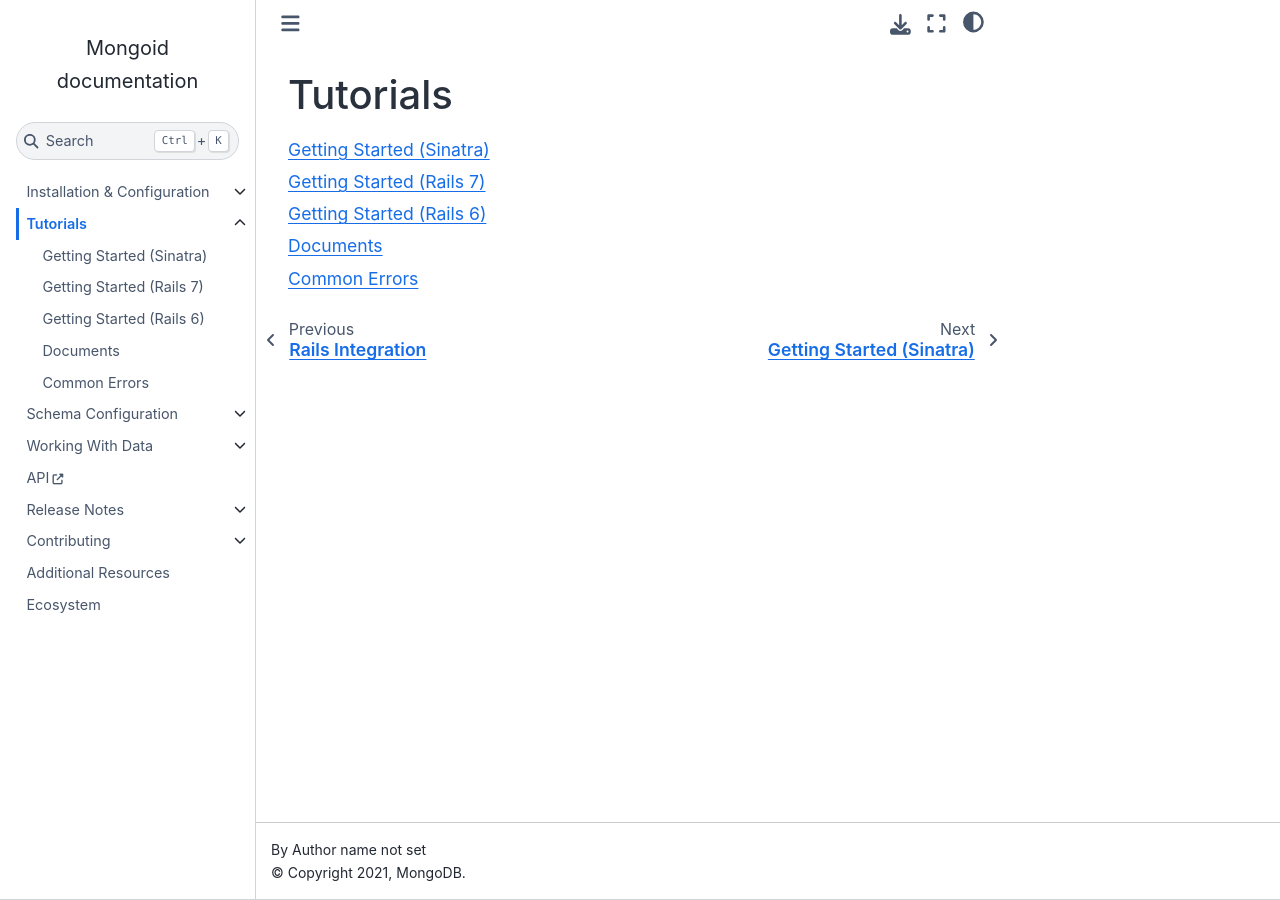
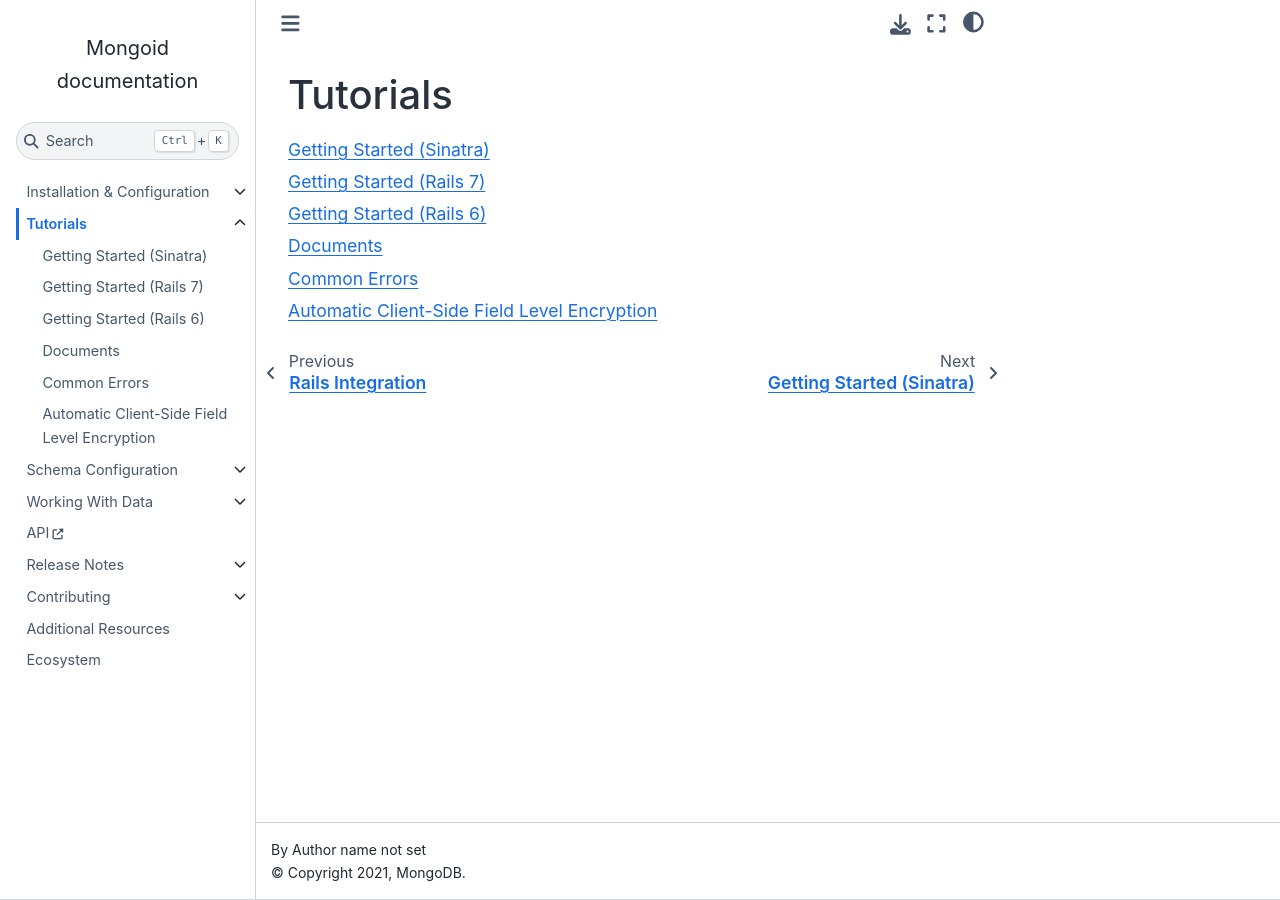
Before and after one commit to i80and/docs-mongoid, a Sphinx documentation site: the page built from docs/tutorials.txt, in a window 1280 px wide. Built offline with Sphinx 7.4.7 and the Sphinx Book theme 1.1.4, drawn with Linux system fonts in a browser that asks for light colours; part of the change alters nothing that is shown.

Commit message:
MONGOID-5588 Add automatic FLE documentation (#5611)
Co-authored-by: Alex Bevilacqua <alex@alexbevi.com>

```diff
--- a/docs/tutorials.txt
+++ b/docs/tutorials.txt
@@ -14,3 +14,4 @@ Tutorials
   tutorials/getting-started-rails6
   tutorials/documents
   tutorials/common-errors
+  tutorials/automatic-encryption
--- /dev/null
+++ b/docs/tutorials/automatic-encryption.txt
@@ -0,0 +1,396 @@
+********************************************
+Automatic Client-Side Field Level Encryption
+********************************************
+
+.. default-domain:: mongodb
+
+.. contents:: On this page
+   :local:
+   :backlinks: none
+   :depth: 2
+   :class: singlecol
+
+
+Since version 4.2 MongoDB supports `Client-Side Field Level Encryption
+(CSFLE) <https://www.mongodb.com/docs/manual/core/csfle/>`_. This is a feature
+that enables you to encrypt data in your application before you send it over the
+network to MongoDB. With CSFLE enabled, no MongoDB product has access to your
+data in an unencrypted form.
+
+You can set up CSFLE using the following mechanisms:
+
+* `Automatic Encryption <https://www.mongodb.com/docs/manual/core/csfle/fundamentals/automatic-encryption/>`_:
+  Enables you to perform encrypted read and write operations without you having
+  to write code to specify how to encrypt fields.
+* `Explicit Encryption <https://www.mongodb.com/docs/manual/core/csfle/fundamentals/manual-encryption/>`_:
+  Enables you to perform encrypted read and write operations through your
+  MongoDB driver's encryption library. You must specify the logic for encryption
+  with this library throughout your application.
+
+Starting with version 9.0, Mongoid supports CSFLE's Automatic Encryption
+feature. This tutorial walks you through the process of setting up and using
+CSFLE in Mongoid.
+
+.. note::
+  This tutorial does not cover all CSLFE features.
+  You can find more information about MongoDB CSFLE in
+  `the server documentation. <https://www.mongodb.com/docs/manual/core/csfle/>`_
+
+.. note::
+  If you want to use explicit FLE, please follow `the Ruby driver documentation.
+  <https://www.mongodb.com/docs/ruby-driver/current/reference/client-side-encryption/#explicit-encryption>`_
+
+
+Installation
+============
+
+You can find the detailed description of how to install the necessary
+dependencies in `the driver documentation. <https://www.mongodb.com/docs/ruby-driver/current/reference/client-side-encryption/#installation>`_
+
+Note the version of the Ruby driver being used in your application and select
+the appropriate steps below:
+
+Install ``libmongocrypt``
+~~~~~~~~~~~~~~~~~~~~~~~~~
+
+This can be done one of two ways.
+
+* Add the `libmongocrypt-helper gem <https://github.com/mongodb/libmongocrypt-helper-ruby>`_ to
+  your ``Gemfile`` or
+* Download the ``libmongocrypt`` `release archive <https://s3.amazonaws.com/mciuploads/libmongocrypt/all/master/latest/libmongocrypt-all.tar.gz>`_,
+  extract the version that matches your operating system, and set the
+  ``LIBMONGOCRYPT_PATH`` environment variable accordingly.
+
+Install the automatic encryption shared library (Ruby driver 2.19+)
+~~~~~~~~~~~~~~~~~~~~~~~~~~~~~~~~~~~~~~~~~~~~~~~~~~~~~~~~~~~~~~~~~~~
+
+If you use the Ruby driver version 2.19 and above the automatic encryption
+shared library should be installed by following the instructions in the
+`MongoDB manual <https://www.mongodb.com/docs/manual/core/queryable-encryption/reference/shared-library/#download-the-automatic-encryption-shared-library>`_.
+
+The steps required are as follows:
+
+1. Navigate to the `MongoDB Download Center <https://www.mongodb.com/try/download/enterprise>`_
+2. From the Version dropdown, select ``x.y.z (current)`` (the latest current version).
+3. In the Platform dropdown, select your platform.
+4. In the Package dropdown, select ``crypt_shared``.
+5. Click Download.
+
+Once extracted, ensure the full path to the library is configured within your
+``mongoid.yml`` as follows:
+
+.. code-block:: yaml
+
+  development:
+    clients:
+      default:
+        options:
+          auto_encryption_options:
+            extra_options:
+              crypt_shared_lib_path: '/path/to/mongo_crypt_v1.so'
+
+Install the ``mongocryptd`` (Ruby driver 2.18 or older)
+~~~~~~~~~~~~~~~~~~~~~~~~~~~~~~~~~~~~~~~~~~~~~~~~~~~~~~~
+
+If you are using an older version of the Ruby driver ``mongocryptd`` will
+need to be installed manually. ``mongocryptd`` comes pre-packaged with
+enterprise builds of the MongoDB server (versions 4.2 and newer).
+For installation instructions, see the `MongoDB manual <https://mongodb.com/docs/manual/reference/security-client-side-encryption-appendix/#installation>`_.
+
+Create a Customer Master Key
+============================
+
+A Customer Master Key (CMK) is used to encrypt Data Encryption Keys.
+The easiest way is to use a locally stored 96-bytes key. You can generate such
+a key using the following Ruby code:
+
+.. code-block:: ruby
+
+  require 'securerandom'
+
+  SecureRandom.hex(48) # => "f54ab...."
+
+Later in this tutorial we assume that the Customer Master Key is
+available from the ``CUSTOMER_MASTER_KEY`` environment variable.
+
+.. warning::
+
+  Using a local master key is insecure. It is recommended that you use a remote
+  Key Management Service to create and store your master key. To do so, follow
+  steps of the `"Set up a Remote Master Key" <https://www.mongodb.com/docs/manual/core/csfle/tutorials/#set-up-a-remote-master-key>`_
+  in the MongoDB Client-Side Encryption documentation.
+
+  For more information about creating a master key, see the
+  `Create a Customer Master Key <https://www.mongodb.com/docs/manual/core/csfle/quick-start/#create-a-customer-master-key>`_
+  section of the MongoDB manual.
+
+Configure Clients
+=================
+
+Automatic CSFLE requires some additional configuration for the MongoDB client.
+Assuming that your application has just one ``default`` client, you need to
+add the following to your ``mongoid.yml``:
+
+.. code-block:: yaml
+
+  development:
+    clients:
+      default:
+        uri: mongodb+srv://user:pass@yourcluster.mongodb.net/blog_development?retryWrites=true&w=majority
+        options:
+          auto_encryption_options: # This key enables automatic encryption
+            key_vault_namespace: 'encryption.__keyVault' # Database and collection to store data keys
+            kms_providers: # Tells the driver where to obtain master keys
+              local: # We use the local key in this tutorial
+                key: "<%= ENV['CUSTOMER_MASTER_KEY'] %>" # Key that we generated earlier
+            extra_options:
+              crypt_shared_lib_path: '/path/to/mongo_crypt_v1.so' # Only if you use the library
+
+
+Create a Data Encryption Key
+============================
+
+A Data Encryption Key (DEK) is the key you use to encrypt the fields in your
+MongoDB documents. You store your Data Encryption Key in your Key Vault
+collection encrypted with your CMK.
+
+To create a DEK in Mongoid you can use the
+``db:mongoid:encryption:create_data_key`` ``Rake`` task:
+
+.. code-block:: sh
+
+  % rake db:mongoid:encryption:create_data_key
+  Created data key with id: 'KImyywsTQWi1+cFYIHdtlA==' for kms provider: 'local' in key vault: 'encryption.__keyVault'.
+
+You can create multiple DEKs, if necessary.
+
+.. code-block:: sh
+
+  % rake db:mongoid:encryption:create_data_key
+  Created data key with id: 'Vxr5m+5cQISjDOruzZgE0w==' for kms provider: 'local' in key vault: 'encryption.__keyVault'.
+
+
+Configure Encryption Schema
+===========================
+
+Now we can tell Mongoid what should be encrypted:
+
+.. code-block:: ruby
+
+  class Patient
+    include Mongoid::Document
+    include Mongoid::Timestamps
+
+    # Tells Mongoid what DEK should be used to encrypt fields of the document
+    # and its embedded documents.
+    encrypt_with key_id: 'KImyywsTQWi1+cFYIHdtlA=='
+
+    # This field is not encrypted.
+    field :category, type: String
+
+    # This field is encrypted using AEAD_AES_256_CBC_HMAC_SHA_512-Random
+    # algorithm.
+    field :passport_id, type: String, encrypt: {
+        deterministic: false
+    }
+    # This field is encrypted using AEAD_AES_256_CBC_HMAC_SHA_512-Deterministic
+    # algorithm.
+    field :blood_type, type: String, encrypt: {
+        deterministic: true
+    }
+    # This field is encrypted using AEAD_AES_256_CBC_HMAC_SHA_512-Random
+    # algorithm and using  a different data key.
+    field :ssn, type: Integer, encrypt: {
+        deterministic: false, key_id: 'Vxr5m+5cQISjDOruzZgE0w=='
+    }
+
+    embeds_one :insurance
+  end
+
+  class Insurance
+    include Mongoid::Document
+    include Mongoid::Timestamps
+
+    field :insurer, type: String
+
+    # This field is encrypted using AEAD_AES_256_CBC_HMAC_SHA_512-Random
+    # algorithm using the same data key as Patient class attributes.
+    field :policy_number, type: Integer, encrypt: {
+        deterministic: false
+    }
+
+    embedded_in :patient
+  end
+
+Working with Data
+=================
+
+Automatic CSFLE usage is transparent in many situations.
+
+.. note::
+  In code examples below we assume that there is a variable ``unencrypted_client``
+  that is a ``MongoClient`` connected to the same database but without encryption.
+  We use this client to demonstrate what is actually persisted in the database.
+
+Documents can be created as usual, fields will be encrypted and decrypted
+according to the configuration:
+
+.. code-block:: ruby
+
+  Patient.create!(
+    category: 'ER',
+    passport_id: '123456',
+    blood_type: 'AB+',
+    ssn: 98765,
+    insurance: Insurance.new(insurer: 'TK', policy_number: 123456)
+  )
+
+  # Fields are encrypted in the database
+  unencrypted_client['patients'].find.first
+  # =>
+  # {"_id"=>BSON::ObjectId('6446a1d046ebfd701f9f4292'),
+  # "category"=>"ER",
+  # "passport_id"=><BSON::Binary:0x404080 type=ciphertext data=0x012889b2cb0b1341...>,
+  # "blood_type"=><BSON::Binary:0x404560 type=ciphertext data=0x022889b2cb0b1341...>,
+  # "ssn"=><BSON::Binary:0x405040 type=ciphertext data=0x012889b2cb0b1341...>,
+  # "insurance"=>{"_id"=>BSON::ObjectId('6446a1d046ebfd701f9f4293'), "insurer"=>"TK", "policy_number"=><BSON::Binary:0x405920 type=ciphertext data=0x012889b2cb0b1341...>}}
+
+Fields encrypted using a deterministic algorithm can be queried. Only exact match
+queries are supported. For more details please consult `the server documentation
+<https://www.mongodb.com/docs/manual/core/csfle/reference/supported-operations/#supported-query-operators>`_.
+
+.. code-block:: ruby
+
+  # We can find documents by deterministically encrypted fields.
+  Patient.where(blood_type: "AB+").to_a
+  # => [#<Patient _id: 6447e34d46ebfd3debdd9c39, category: "ER", passport_id: "123456", blood_type: "AB+", ssn: 98765>]
+
+Encryption Key Management
+=========================
+
+Customer Master Keys
+~~~~~~~~~~~~~~~~~~~~
+
+Your Customer Master Key is the key you use to encrypt your Data Encryption Keys.
+MongoDB automatically encrypts Data Encryption Keys using the specified CMK
+during Data Encryption Key creation.
+
+The CMK is the most sensitive key in CSFLE. If your CMK is compromised, all of
+your encrypted data can be decrypted.
+
+.. important::
+  Ensure you store your Customer Master Key (CMK) on a remote KMS.
+
+  To learn more about why you should use a remote KMS, see `Reasons to Use a Remote KMS. <https://www.mongodb.com/docs/manual/core/csfle/fundamentals/manage-keys/#std-label-csfle-reasons-to-use-remote-kms>`_
+
+  To view a list of all supported KMS providers, see the `KMS Providers <https://www.mongodb.com/docs/manual/core/csfle/reference/kms-providers/#std-label-csfle-reference-kms-providers>`_ page.
+
+MongoDB CSFLE supports the following Key Management System (KMS) providers:
+  * `Amazon Web Services KMS <https://aws.amazon.com/kms/>`_
+  * `Azure Key Vault <https://azure.microsoft.com/en-us/products/key-vault>`_
+  * `Google Cloud Platform KMS <https://cloud.google.com/security-key-management>`_
+  * Any KMIP Compliant Key Management System
+  * Local Key Provider (for testing only)
+
+Data Encryption Keys
+~~~~~~~~~~~~~~~~~~~~
+
+Data Encryption Keys can be created using the
+``db:mongoid:encryption:create_data_key`` ``Rake`` task. By default they are
+stored on the same cluster as the database.
+However, it might be a good idea to store the keys separately. This can be
+done by specifying a key vault client in ``mongoid.yml``:
+
+.. code-block:: yaml
+
+  development:
+    clients:
+      key_vault:
+        uri: mongodb+srv://user:pass@anothercluster.mongodb.net/blog_development?retryWrites=true&w=majority
+      default:
+        uri: mongodb+srv://user:pass@yourcluster.mongodb.net/blog_development?retryWrites=true&w=majority
+        options:
+          auto_encryption_options:
+            key_vault_client: :key_vault # Client to connect to key vault
+            # ...
+
+Encryption Keys Rotation
+~~~~~~~~~~~~~~~~~~~~~~~~
+
+You can rotate encryption keys using the ``rewrap_many_data_key`` method
+of the Ruby driver. This method automatically decrypts multiple data encryption
+keys and re-encrypts them using a specified CMK. It then updates
+the rotated keys in the key vault collection. This method allows you to rotate
+encryption keys based on two optional arguments:
+
+* A filter used to specify which keys to rotate. If no data key matches the
+  given filter, no keys will be rotated. Omit the filter to rotate all keys in
+  your key vault collection.
+* An object that represents a new CMK. Omit this object to rotate the data
+  keys using their current CMKs.
+
+Here is an example of rotating keys using AWS KMS:
+
+.. code-block:: ruby
+
+  # Create a key vault client
+  key_vault_client = Mongo::Client.new('mongodb+srv://user:pass@yourcluster.mongodb.net')
+  # Or, if you declared the key value client in mongoid.yml, use it
+  key_vault_client = Mongoid.client(:key_vault)
+
+  # Create the encryption object
+  encryption = Mongo::ClientEncryption.new(
+    key_vault_client,
+    key_vault_namespace: 'encryption.__keyVault',
+    kms_providers: {
+      aws: {
+        "accessKeyId": "<IAM User Access Key ID>",
+        "secretAccessKey": "<IAM User Secret Access Key>"
+      }
+    }
+  )
+
+  encryption.rewrap_many_data_key(
+    {}, # We want to rewrap all keys
+    {
+      provider: 'aws',
+      master_key: {
+        region: 'us-east-2',
+        key: 'arn:aws:kms:us-east-2:...'
+      }
+    }
+  )
+
+Adding Automatic Encryption To Existing Project
+~~~~~~~~~~~~~~~~~~~~~~~~~~~~~~~~~~~~~~~~~~~~~~~
+
+MongoDB automatic CSFLE supports encryption in place. You can enable encryption
+for your existing database, and will still able to read unencrypted data.
+All data written to the database will be encrypted. However, as soon as the
+encryption is enabled, all query operations will use encrypted data:
+
+.. code-block:: ruby
+
+  # We assume that there are two documents in the database, one created without
+  # encryption enabled, and one with encryption.
+
+  # We can still read both.
+  Patient.all.to_a
+  # =>
+  # [#<Patient _id: 644937ac46ebfd02468e58c8, category: "ER", passport_id: "DE-1257", blood_type: "AB+", ssn: 123456>,
+  # #<Patient _id: 644937c946ebfd029309b912, category: "ER", passport_id: "AT-1545", blood_type: "AB+", ssn: 987654>]
+
+  # But when we query, we can see only the latter one.
+  Patient.where(blood_type: 'AB+').to_a
+  # => [#<Patient _id: 644937c946ebfd029309b912, category: "ER", passport_id: "AT-1545", blood_type: "AB+", ssn: 987654>]
+
+If you want to encrypt the existing database, it can be achieved by reading
+and writing back all data, even without any changes. If you decide to do so,
+please keep the following in mind:
+
+* Validate the integrity of existing data for consistent fidelity. CSFLE is
+  type sensitive - for example you cannot store integers in a field that is
+  declared as ``String``.
+* For strings, make sure that empty values are always empty strings or just
+  not set, but not ``nil`` (CSFLE doesn't support native ``null``).
+* This operation requires application downtime.
```
